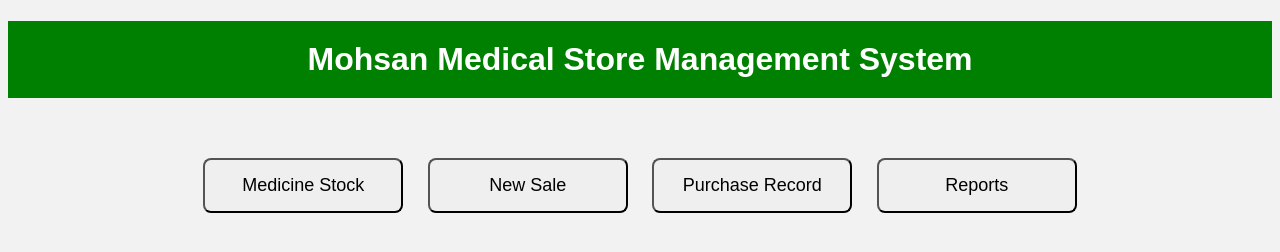
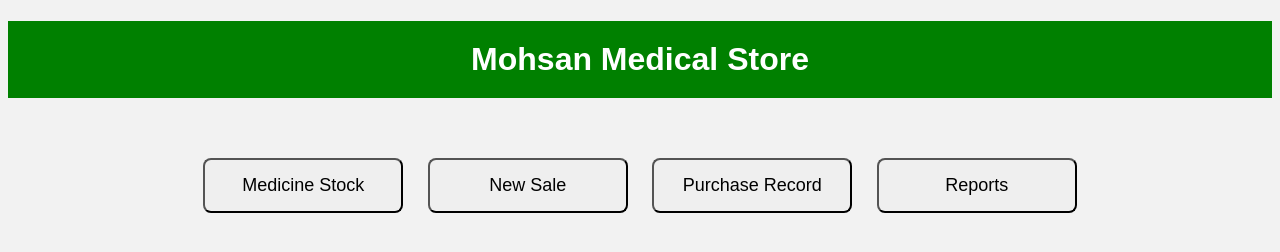
Before and after one commit to dspsadar786-bit/medical-store-software, a plain HTML site: page index.html in a window 1280 px wide. Drawn offline with Linux system fonts and the light colour scheme.

Commit message:
Update index.html

```diff
--- a/index.html
+++ b/index.html
@@ -7,7 +7,7 @@
 
 <body>
 
-<h1>Mohsan Medical Store Management System</h1>
+<h1>Mohsan Medical Store</h1>
 
 <div class="menu">
     <button>Medicine Stock</button>
```
